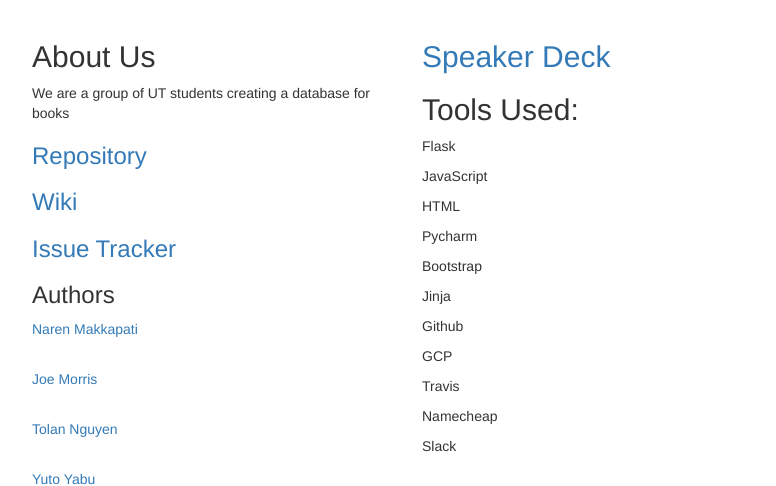
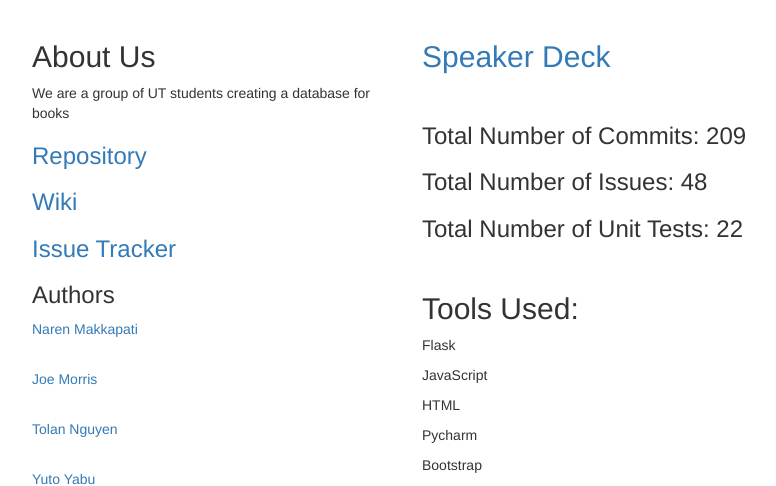
Before and after one commit to nguyentb95/cs329e-idb, a Flask app: template templates/about.html in a window 1280 px wide. Shown: the part 52-538 px from the top of the page, without its empty margins (38-814 px from the left). Run offline with Flask 2, Linux system fonts and the light colour scheme; the template is opened without the code that fills it, so the values that code supplies are empty; some libraries are stand-ins or nearby versions.

Commit message:
Added some details to about page

```diff
--- a/templates/about.html
+++ b/templates/about.html
@@ -46,6 +46,11 @@
             </div>
             <div class="col-sm-8">
                 <a href="https://www.speakerdeck.com/nguyentb95/digital-binding-presentation"><h2>Speaker Deck</h2></a>
+                <br>
+                <h3>Total Number of Commits: 209</h3>
+                <h3>Total Number of Issues: 48</h3>
+                <h3>Total Number of Unit Tests: 22</h3>
+                <br>
                 <h2>Tools Used:</h2>
                 <p>Flask</p>
                 <p>JavaScript</p>
```
